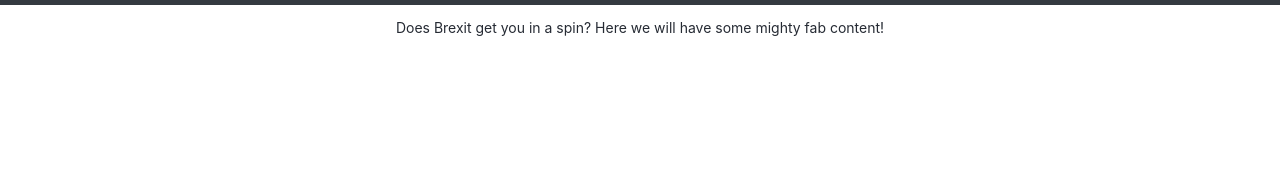
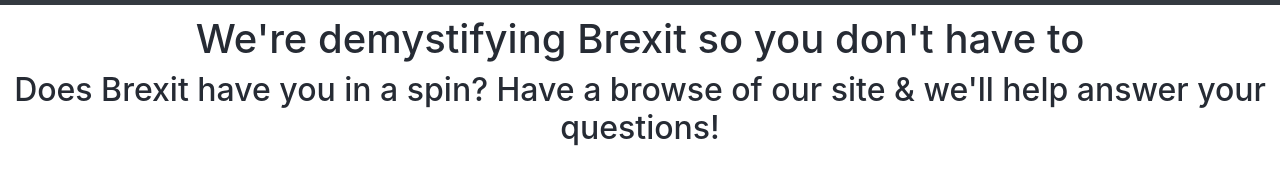
Before and after one commit to hopemcadam/Brexit, a plain HTML site: page index.html in a window 1280 px wide. Shown: the part 75-260 px from the top of the page. Drawn offline with nearby package versions, Linux system fonts and the light colour scheme.

Commit message:
Homepage title addition

```diff
--- a/index.html
+++ b/index.html
@@ -40,7 +40,10 @@
   </header>
 
     <body>
-      <div class='main'> Does Brexit get you in a spin? Here we will have some mighty fab content! </div>
+      <div>
+        <h1>We're demystifying Brexit so you don't have to</h1>
+        <h2>Does Brexit have you in a spin? Have a browse of our site & we'll help answer your questions!</h2>
+      </div>
 
       <!-- Optional JavaScript -->
       <!-- jQuery first, then Popper.js, then Bootstrap JS -->
```
